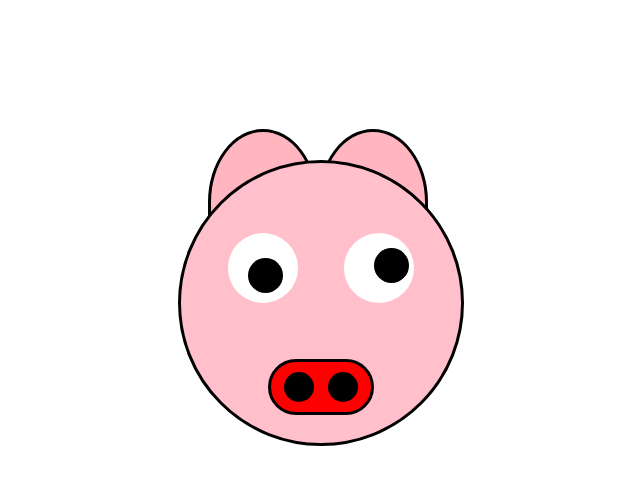
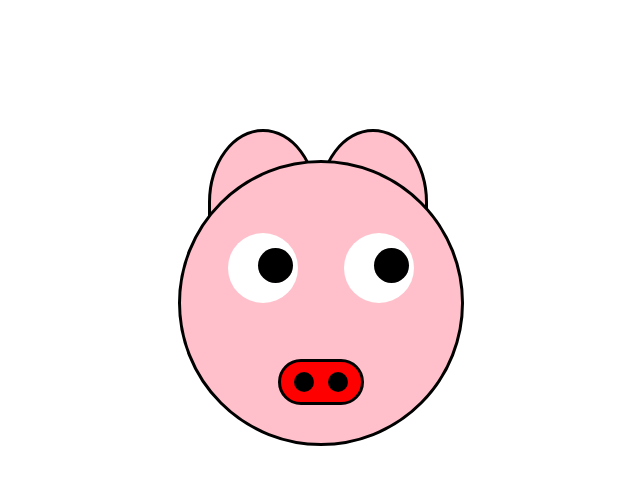
Before and after one commit to narasimhareddy11/Pig-Emoji, a plain HTML site: page index.html in a window 1280 px wide. In both pictures the pointer is over the element 703 px from the left and 354 px from the top of the page. Shown: the part 79-564 px from the top of the page, without its empty margins (322-962 px from the left). Drawn offline with Linux system fonts and the light colour scheme.

Commit message:
Update style.css

```diff
--- a/style.css
+++ b/style.css
@@ -25,7 +25,7 @@
     width: 1000px;
     height: 140px;
     border-radius: 50% 50% 0% 0%;
-    background: lightpink;
+    background: pink;
     border: 3px solid black;
     margin:auto;
     margin-top: 50px;
@@ -70,27 +70,32 @@
     background: black;
     border-radius:50% ;
     display: flex;
-
 }
-.reyeball:hover{
+.main:hover .reyeball{
     margin-top: 15px;
     margin-left: 30px;
-    transition: 1.0s;
+    transition: 0.5s;
 }
-.leyeball:hover{
+.main:hover .leyeball{
      margin-top: 15px;
      margin-left: 30px;
-     transition:1.0s;
+     transition:0.5s;
 }
 .nose:hover{
     height: 40px;
     width: 80px;
 }
-.lball:hover{
+.main:hover .lball{
     height: 20px;
     width: 20px;
+    transition: 0.5s;
 }
-.rball:hover{
+.main:hover .rball{
     height: 20px;
     width: 20px;
+    transition: 0.5s;
 }
+.main:hover .nose{
+    height: 40px;
+    width: 80px;
+}
```
